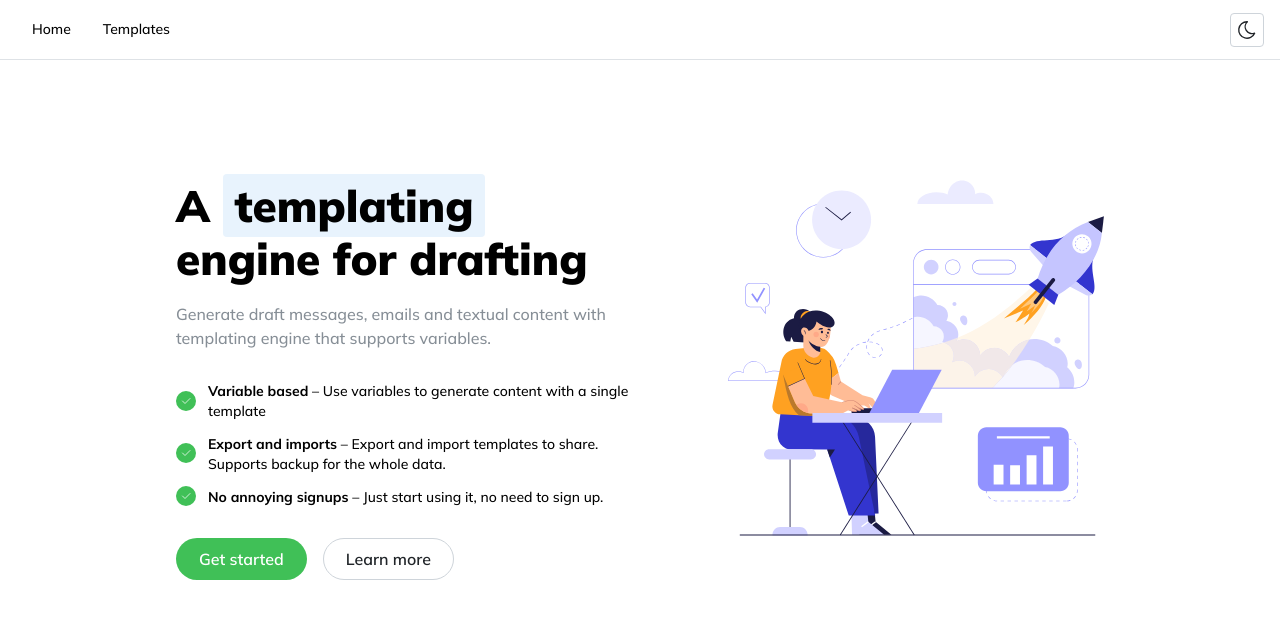
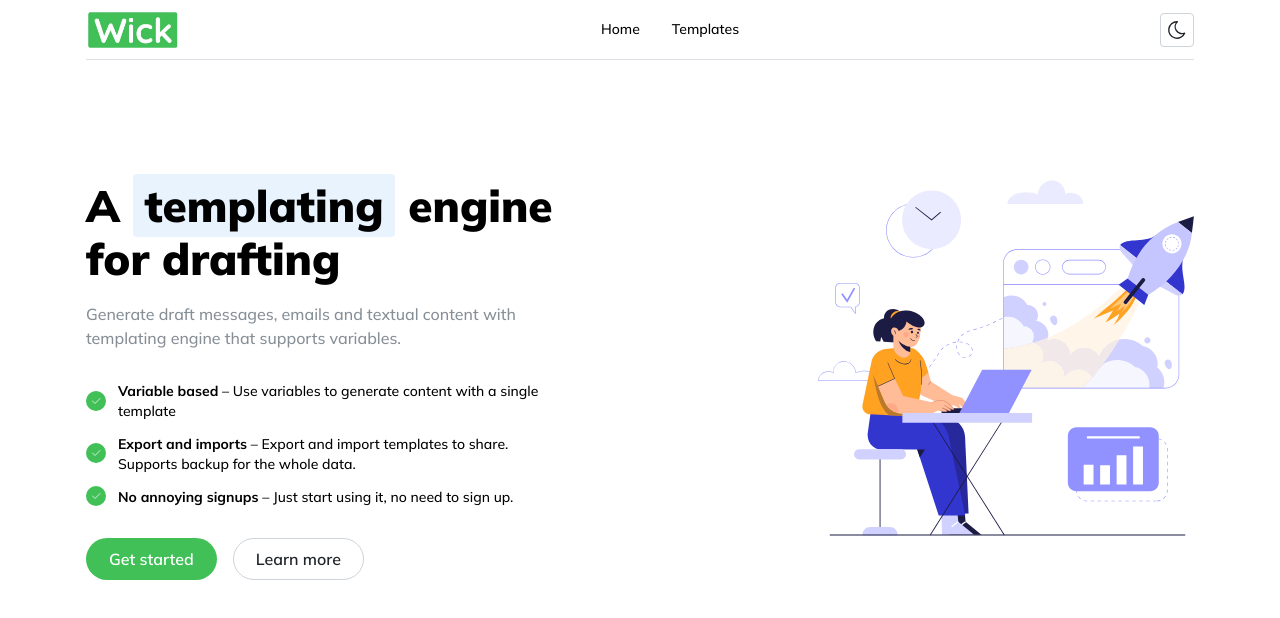
Before and after one commit to anshgoyalevil/Wick, a React (Vite) app: page / in a window 1280 px wide. Shown: the top 618 px of the page. Built offline with nearby package versions, Linux system fonts and the light colour scheme.

Commit message:
add logo

```diff
--- a/src/components/Header.module.css
+++ b/src/components/Header.module.css
@@ -1,7 +1,5 @@
 .header {
     height: 60px;
-    padding-left: var(--mantine-spacing-md);
-    padding-right: var(--mantine-spacing-md);
     border-bottom: 1px solid light-dark(var(--mantine-color-gray-3), var(--mantine-color-dark-4));
   }
 
--- a/src/components/Header.tsx
+++ b/src/components/Header.tsx
@@ -1,8 +1,17 @@
-import { Box, Burger, Divider, Drawer, Group, ScrollArea } from "@mantine/core";
+import {
+  Box,
+  Burger,
+  Container,
+  Divider,
+  Drawer,
+  Group,
+  ScrollArea,
+} from "@mantine/core";
 import { useDisclosure } from "@mantine/hooks";
 import classes from "./Header.module.css";
 import { Link } from "react-router-dom";
 import ColorSchemeToggle from "./ColorSchemeToggle/ColorSchemeToggle";
+import Logo from "./Logo/Logo";
 
 export default function Header() {
   const [drawerOpened, { toggle: toggleDrawer, close: closeDrawer }] =
@@ -20,12 +29,13 @@ export default function Header() {
   ));
 
   return (
+    <Container size="lg">
       <Box pb={120}>
         <header className={classes.header}>
           <Group justify="space-between" h="100%">
+            <Logo />
             <Group h="100%" gap={0} visibleFrom="sm">
               {items}
-
             </Group>
             <ColorSchemeToggle />
 
@@ -49,9 +59,9 @@ export default function Header() {
           <ScrollArea h="calc(100vh - 80px" mx="-md">
             <Divider my="sm" />
             {items}
-
           </ScrollArea>
         </Drawer>
       </Box>
+    </Container>
   );
 }
--- /dev/null
+++ b/src/components/Logo/Logo.tsx
@@ -0,0 +1,8 @@
+import { Image } from "@mantine/core";
+import WickLogo from "./WickLogoWhite.png";
+
+function Logo() {
+  return <Image height="40" src={WickLogo} />;
+}
+
+export default Logo;
--- a/src/pages/Home/Home.tsx
+++ b/src/pages/Home/Home.tsx
@@ -15,7 +15,7 @@ import { Link } from "react-router-dom";
 
 export default function Home() {
   return (
-    <Container size="md">
+    <Container size="lg">
       <div className={classes.inner}>
         <div className={classes.content}>
           <Title className={classes.title}>
--- a/src/pages/Templates/AddTemplate.tsx
+++ b/src/pages/Templates/AddTemplate.tsx
@@ -43,7 +43,7 @@ function AddTemplate() {
   };
 
   return (
-    <Container size="md">
+    <Container size="lg">
       <Title mt={-60} mb={30}>
         Add Template
       </Title>
--- a/src/pages/Templates/Templates.tsx
+++ b/src/pages/Templates/Templates.tsx
@@ -94,7 +94,7 @@ export default function Templates() {
   ));
 
   return (
-    <Container size="md">
+    <Container size="lg">
       <Group mt={-60} mb={30}>
         <Title>Templates</Title>
         <Tooltip label="Add new template">
```
Also changed, not shown: src/components/Logo/WickLogoWhite.png (added). Lines whose indentation alone changed are shown as unchanged.
